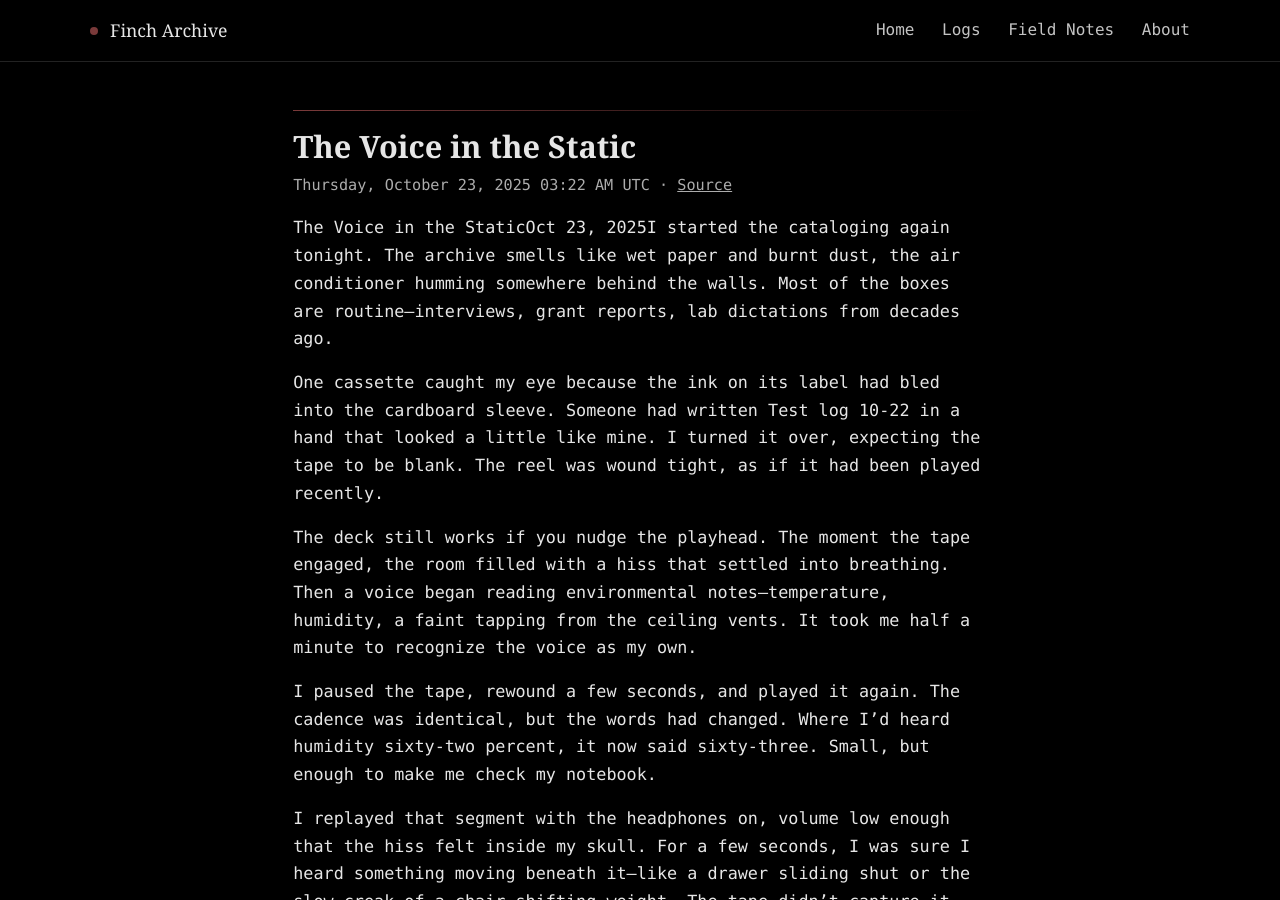
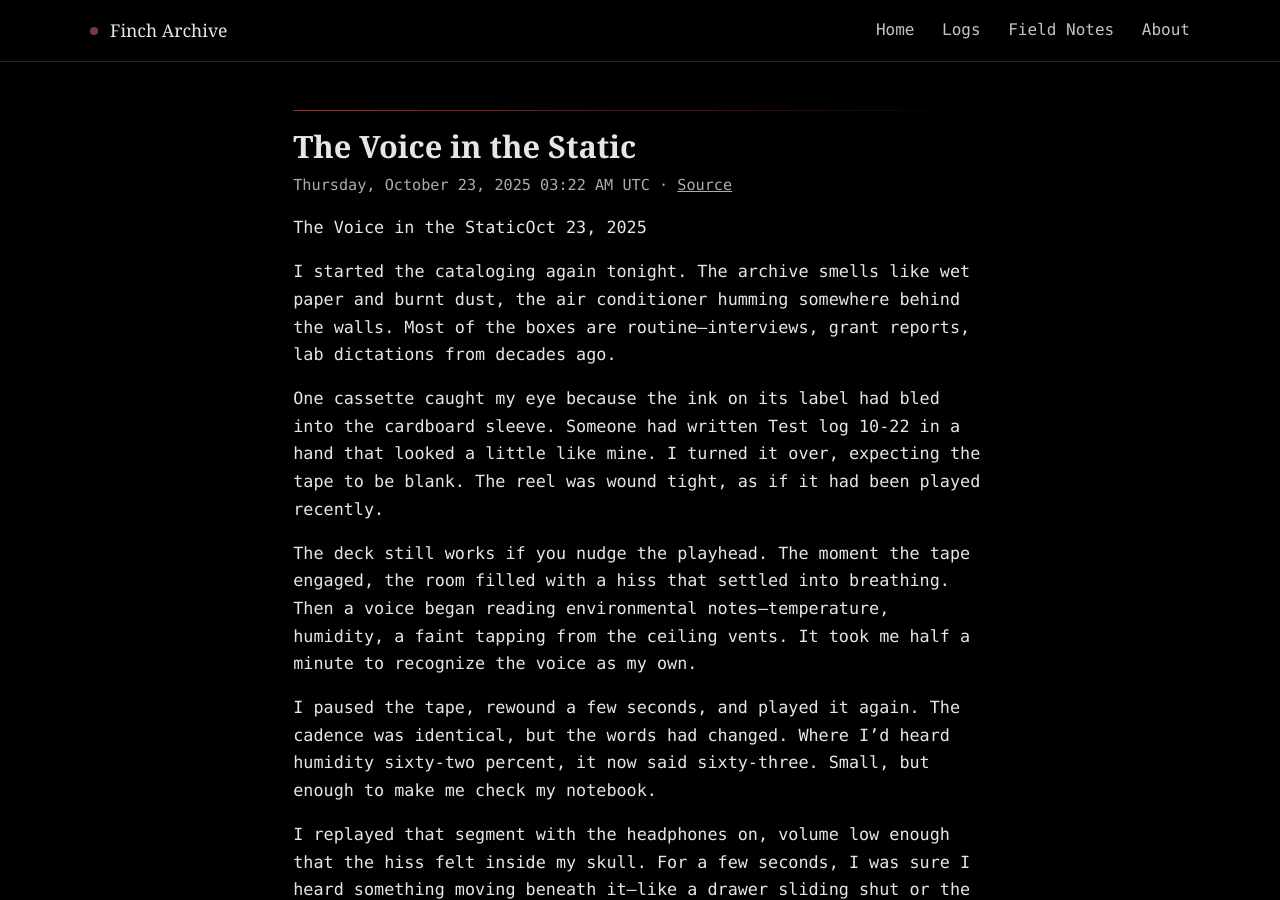
Before and after one commit to HallowayFinch/fincharchive.com, a Jekyll site: the page built from _logs/the-voice-in-the-static.md, in a window 1280 px wide and 900 px high. Built offline with Jekyll 4.4.1, drawn with Linux system fonts in a browser that asks for light colours.

Commit message:
chore(logs): import new Substack posts & rebuild pages

```diff
--- a/_logs/the-voice-in-the-static.md
+++ b/_logs/the-voice-in-the-static.md
@@ -13,7 +13,9 @@ redirect_from:
   - "/logs/the-voice-in-the-static-3.md"
   - "/logs/log-1022a.md"
 ---
-The Voice in the StaticOct 23, 2025I started the cataloging again tonight. The archive smells like wet paper and burnt dust, the air conditioner humming somewhere behind the walls. Most of the boxes are routine—interviews, grant reports, lab dictations from decades ago.
+The Voice in the StaticOct 23, 2025
+
+I started the cataloging again tonight. The archive smells like wet paper and burnt dust, the air conditioner humming somewhere behind the walls. Most of the boxes are routine—interviews, grant reports, lab dictations from decades ago.
 
 One cassette caught my eye because the ink on its label had bled into the cardboard sleeve. Someone had written Test log 10-22 in a hand that looked a little like mine. I turned it over, expecting the tape to be blank. The reel was wound tight, as if it had been played recently.
 
--- /dev/null
+++ b/logs/log-1022d/index.html
@@ -0,0 +1,6 @@
+<!doctype html><meta charset="utf-8">
+<title>Redirecting…</title>
+<link rel="canonical" href="/logs/the-voice-in-the-static/">
+<meta http-equiv="refresh" content="0; url=/logs/the-voice-in-the-static/">
+<a href="/logs/the-voice-in-the-static/">Redirecting to /logs/the-voice-in-the-static/</a>
+<script>location.href="/logs/the-voice-in-the-static/";</script>
```
